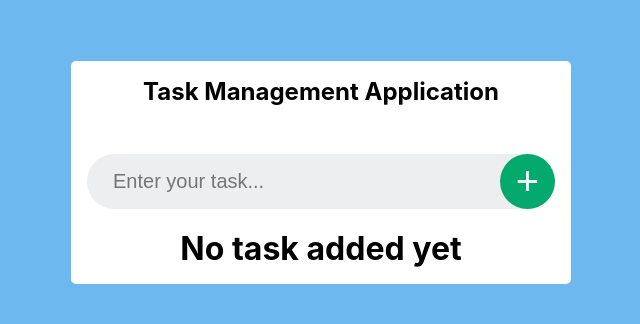
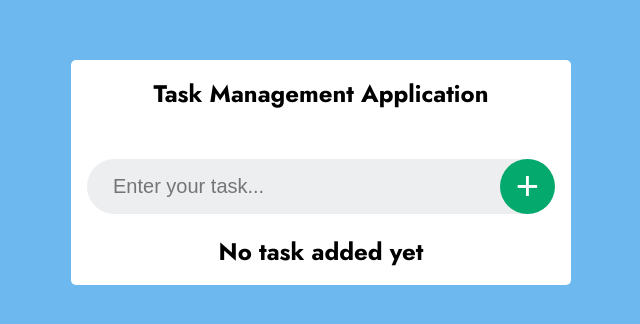
Before and after one commit to Rahulfordev/Task-Management-Application-useReducer, a React (Vite) app: page / in a window 1280 px wide. Shown: the part 228-552 px from the top of the page, without its empty margins (319-959 px from the left). Built offline with nearby package versions, Linux system fonts and the light colour scheme.

Commit message:
error fixed

```diff
--- a/src/App.css
+++ b/src/App.css
@@ -1,3 +1,5 @@
+@import url("https://fonts.googleapis.com/css2?family=Jost:wght@100;200;300;400;500;600;700;800;900&display=swap");
+
 * {
   margin: 0;
   padding: 0;
@@ -5,16 +7,11 @@
 }
 body {
   background-color: #6db9ef;
-  height: calc(100vh - 0px);
+  min-height: 100vh;
+  font-family: "Jost", sans-serif;
   display: flex;
+  justify-content: center;
   align-items: center;
-  justify-content: center;
-}
-
-#root {
-  max-width: 1280px;
-  margin: 0 auto;
-  padding: 2rem;
   text-align: center;
 }
 
--- a/src/components/TaskItem/TaskItem.css
+++ b/src/components/TaskItem/TaskItem.css
@@ -32,4 +32,6 @@
 
 .complete {
   text-decoration: line-through;
+  font-style: italic;
+  /* color: ;  */
 }
--- a/src/components/TaskList/TaskList.jsx
+++ b/src/components/TaskList/TaskList.jsx
@@ -15,7 +15,7 @@ const TaskList = () => {
           </ul>
         </div>
       ) : (
-        <h1>No task added yet</h1>
+        <h2>No task added yet</h2>
       )}
     </div>
   );
```
